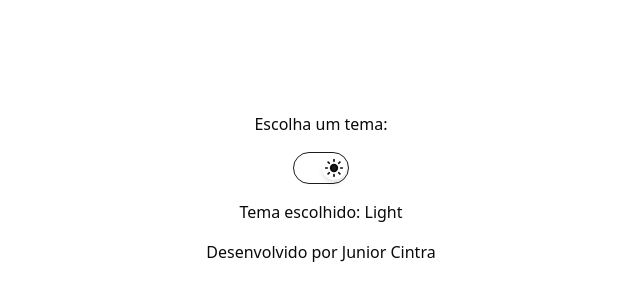
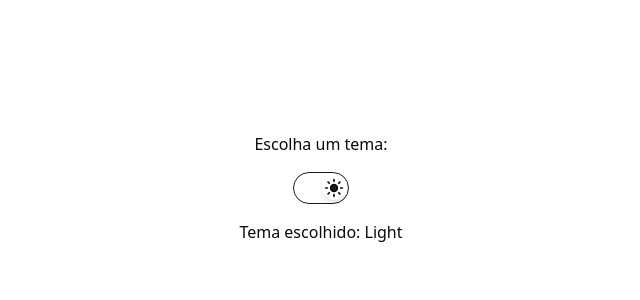
Before and after one commit to juniorcintra/NextJs-TS-Base, a Next.js app: page / in a window 1280 px wide. Shown: the part 212-512 px from the top of the page, without its empty margins (319-959 px from the left). Built offline with nearby package versions, Linux system fonts and the light colour scheme.

Commit message:
remocao de assinatura na page

```diff
--- a/src/app/page.tsx
+++ b/src/app/page.tsx
@@ -23,7 +23,6 @@ export default function Home() {
         <span className="text-foreground">
           Tema escolhido: {theme === "light" ? "Light" : "Dark"}
         </span>
-        <span className="text-foreground">Desenvolvido por Junior Cintra</span>
       </div>
     </main>
   );
```
